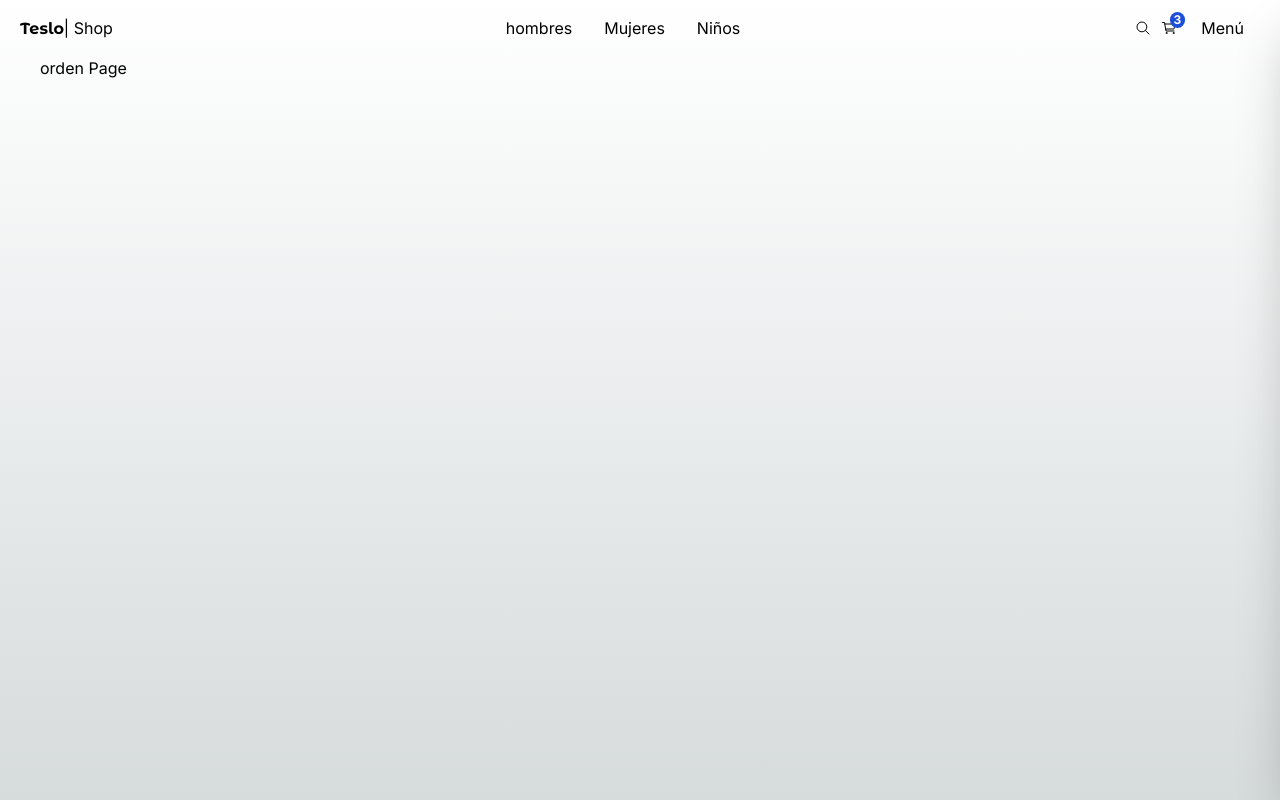
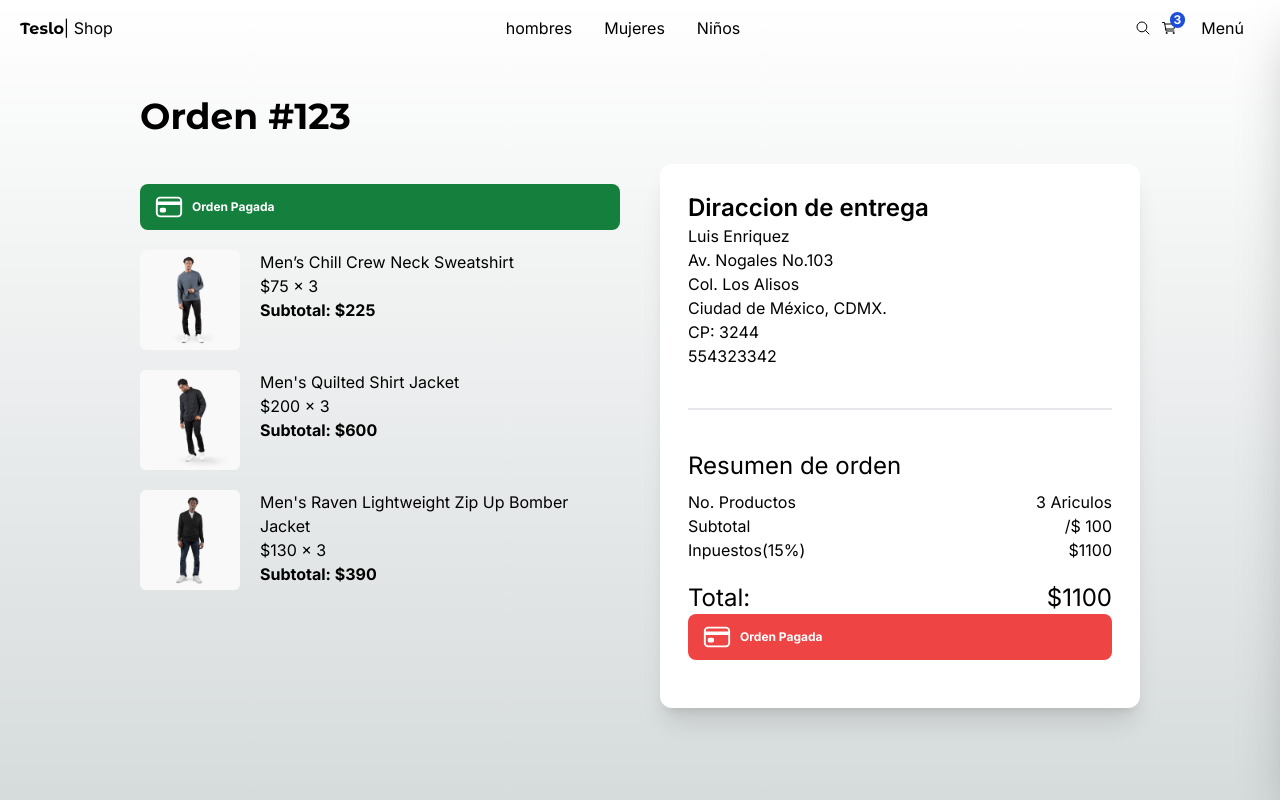
Before and after one commit to Lu1sEnriquez/teslo-shop, a Next.js app: page /orders/123 in a window 1280 px wide. Built offline with nearby package versions, Linux system fonts and the light colour scheme.

Commit message:
add OrdersPage and OrderPage[id] structure

```diff
--- a/src/app/(shop)/orders/[id]/page.tsx
+++ b/src/app/(shop)/orders/[id]/page.tsx
@@ -1,8 +1,122 @@
+import { QuantitySelector, Title } from "@/components";
+import { initialData } from "@/seed/seed";
+import clsx from "clsx";
+import Image from "next/image";
+import Link from "next/link";
+import { IoCardOutline } from "react-icons/io5";
 
-export default function OrderPage() {
+const productInCart = [
+  initialData.products[0],
+  initialData.products[1],
+  initialData.products[2],
+];
+
+interface Props {
+  params: {
+    id: string;
+  };
+}
+
+export default function OrdenPage({ params }: Props) {
+  const { id } = params;
+
+  //  Todo: Verificar
+  //  redirect()
+
   return (
-    <div>
-      <h1>orden Page</h1>
+    <div className="flex justify-center items-center mb-72 px-10 sm:px-0">
+      <div className="flex flex-col w-[1000px] ">
+
+        <Title title={`Orden #${ id }`} />
+
+        <div className=" grid grid-cols-1 sm:grid-cols-2 gap-10 ">
+
+          {/* Carrito */}
+
+          <div className=" flex flex-col mt-5">
+
+            {/* mensaje  estado orden */}
+            <div className={
+              clsx("flex items-center rounded-lg py-2 px-3.5 text-xs font-bold text-white mb-5",
+              {
+                'bg-red-500': false,
+                'bg-green-700': true,
+              }
+              )
+            }>
+              <IoCardOutline size={30}/>
+              {/* <span className="mx-2">Pendiente de Pago</span> */}
+              <span className="mx-2">Orden Pagada</span>
+            </div>
+
+            {/* Items */}
+            {productInCart.map((product) => (
+              <div key={product.slug} className="flex flex-row">
+                <Image
+                  src={`/products/${product.images[0]}`}
+                  alt={product.title}
+                  width={100}
+                  height={100}
+                  className="mr-5 rounded-md mb-5"
+                />
+                <div className="flex flex-col">
+                  <p>{product.title}</p>
+                  <p>${product.price} x 3</p>
+                  <p className="font-bold">Subtotal: ${product.price * 3}</p>
+                </div>
+              </div>
+            ))}
+          </div>
+
+          {/* Checkout -Resumen de la compra */}
+
+          <div className="  bg-white rounded-xl shadow-xl p-7">
+            <div>
+              <h2 className="text-2xl font-semibold">Diraccion de entrega</h2>
+              <div className="mb-10">
+                <p>Luis Enriquez</p>
+                <p>Av. Nogales No.103</p>
+                <p>Col. Los Alisos</p>
+                <p>Ciudad de México, CDMX.</p>
+                <p>CP: 3244</p>
+                <p>554323342</p>
+              </div>
+              {/* Divider */}
+              <div className="w-full h-0.5 bg-gray-200 mb-10" />
+
+              <h2 className="mb-2 text-2xl">Resumen de orden</h2>
+
+              <div className="grid grid-cols-2">
+                <span>No. Productos</span>
+                <span className="text-right">3 Ariculos</span>
+
+                <span>Subtotal</span>
+                <span className="text-right">/$ 100</span>
+
+                <span>Inpuestos(15%)</span>
+                <span className="text-right">$1100</span>
+
+                <span className="text-2xl mt-5">Total: </span>
+                <span className=" text-2xl mt-5 text-right">$1100</span>
+              </div>
+
+             {/* mensaje  estado orden */}
+            <div className={
+              clsx("flex items-center rounded-lg py-2 px-3.5 text-xs font-bold text-white mb-5",
+              {
+                'bg-red-500': true,
+                'bg-green-700': true,
+              }
+              )
+            }>
+              <IoCardOutline size={30}/>
+              {/* <span className="mx-2">Pendiente de Pago</span> */}
+              <span className="mx-2">Orden Pagada</span>
+            </div>
+            </div>
+          </div>
+        </div>
+      </div>
     </div>
   );
 }
--- a/src/app/(shop)/orders/page.tsx
+++ b/src/app/(shop)/orders/page.tsx
@@ -1,8 +1,8 @@
 
-export default function OrdersPage() {
+export default function NamePage() {
   return (
     <div>
-      <h1>Listado de ordenes Page</h1>
+      <h1>Hello Page</h1>
     </div>
   );
 }
```
